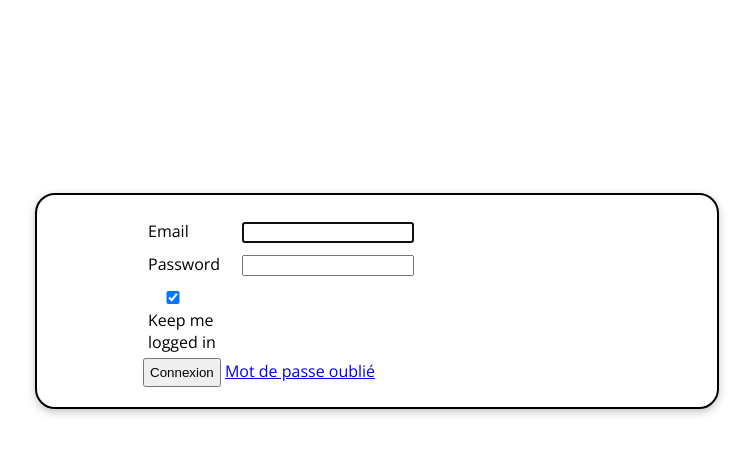
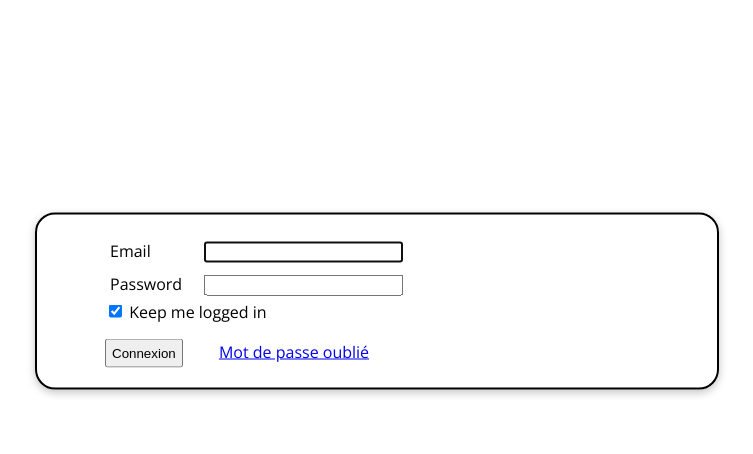
Before and after one commit to Bcharier/eni-bar, a Symfony app: template templates/security/login.html.twig in a window 1280 px wide. Shown: the part 99-553 px from the top of the page, without its empty margins (263-1016 px from the left). Run offline with Twig, Linux system fonts and the light colour scheme; the template is opened without the code that fills it, so the values that code supplies are empty; some libraries are stand-ins or nearby versions.

Commit message:
Improved style fro login

```diff
--- a/public/styles/login.css
+++ b/public/styles/login.css
@@ -31,20 +31,30 @@ body {
     width: 70%;
 }
 
-.form-input div label {
+.form-input div label.form-label {
     display: inline-block;
     width: 20%;
     min-width: 80px;
     margin: 5px;
 }
 
-.form-input div input {
+.form-input div input.form-control {
     justify-content: center;
     width: 50%;
     margin: 5px;
 }
 
 .login {
+    margin: auto;
+    width: 85%;
+}
+
+.login .form-footer {
+    margin-top : 1rem;
+}
+
+.login .form-footer a {
+    margin-left : 2rem;
 }
 
 .alert {
--- a/templates/security/login.html.twig
+++ b/templates/security/login.html.twig
@@ -45,26 +45,28 @@
 
     <div class="form-input">
     <div>
-        <label for="inputmailParticipant">Email</label>
+        <label class="form-label" for="inputmailParticipant">Email</label>
         <input type="text" value="{{ last_username }}" name="mailParticipant" id="inputmailParticipant" class="form-control" autocomplete="username" required autofocus>
     </div>
     <div>
-    <label for="inputPassword">Password</label>
-    <input type="password" name="password" id="inputPassword" class="form-control" autocomplete="current-password" required>
-    <label>
-        <input type="checkbox" name="_remember_me" checked>
-        Keep me logged in
-    </label>
+        <label class="form-label" for="inputPassword">Password</label>
+        <input type="password" name="password" id="inputPassword" class="form-control" autocomplete="current-password" required>
+    </div>
+
+    <div>
+        <input type="checkbox" name="_remember_me" checked />
+        <label for="_remember_me">Keep me logged in</label>
+    </div>
 
     <input type="hidden" name="_csrf_token"
            value="{{ csrf_token('authenticate') }}"
     >
-    </div>
-
+    <div class="form-footer">
     <button class="btn btn-lg btn-primary" type="submit">
        Connexion
     </button>
     <a href="{{ path('forgotten_password') }}" class="btn btn-secondary mt-3">Mot de passe oublié</a>
+    </div>
 </form>
 </div>
     {% endif %}
```
